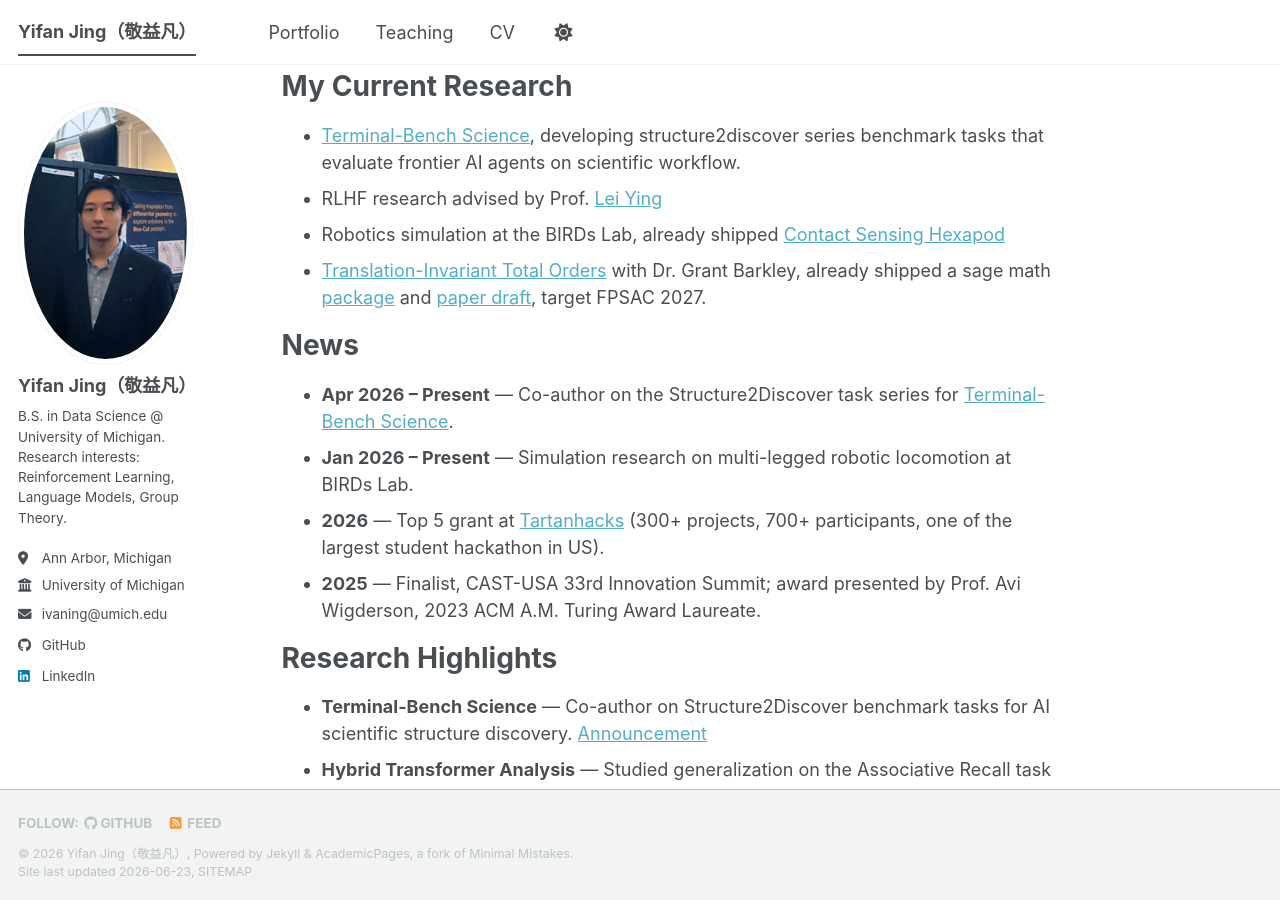
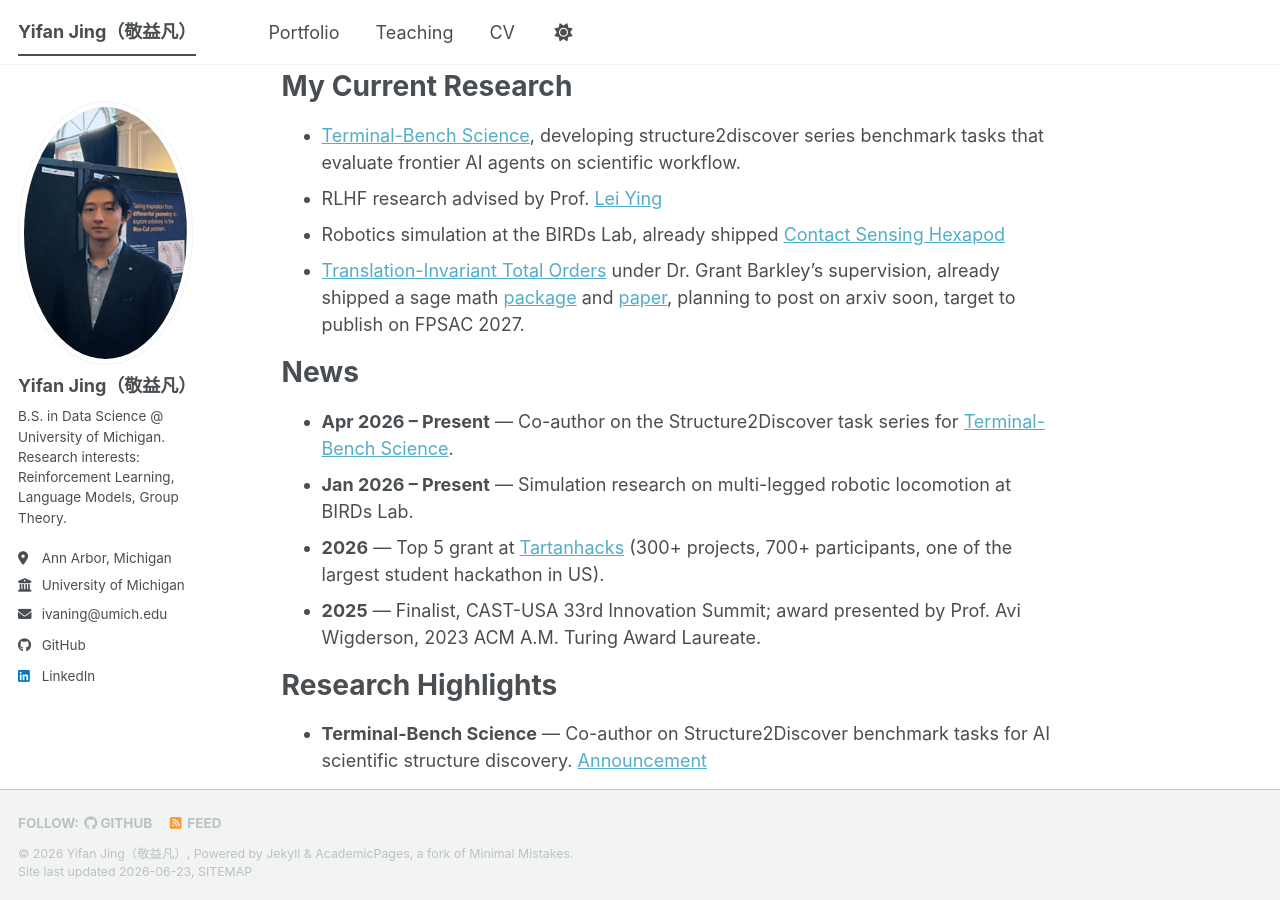
Before and after one commit to Ivann1242/Ivan, a Jekyll site: the page built from _pages/about.md, in a window 1280 px wide and 900 px high, scrolled down 309 px. Built offline with Jekyll 4.4.1, drawn with Linux system fonts in a browser that asks for light colours; a script bundle is joined from its source files by our own code; library files that are not in the unit come from our copies.

Commit message:
modified

```diff
--- a/_pages/about.md
+++ b/_pages/about.md
@@ -17,7 +17,7 @@ My Current Research
  * [Terminal-Bench Science](https://www.tbench.ai/news/tb-science-announcement), developing structure2discover series benchmark tasks that evaluate frontier AI agents on scientific workflow.
  * RLHF research advised by Prof. [Lei Ying](https://leiying.engin.umich.edu/post-docs-students/)
  * Robotics simulation at the BIRDs Lab, already shipped [Contact Sensing Hexapod](https://arxiv.org/abs/2603.09147)
- * [Translation-Invariant Total Orders](https://lsa.umich.edu/math/undergraduates/research-and-career-opportunities/research/LoGM/projects.html) with Dr. Grant Barkley, already shipped a sage math [package](https://github.com/emmaycl/TITO_Explore_package) and [paper draft]({{ site.baseurl }}/files/TITO_Package_Paper_Draft.pdf), target FPSAC 2027.
+ * [Translation-Invariant Total Orders](https://lsa.umich.edu/math/undergraduates/research-and-career-opportunities/research/LoGM/projects.html) under Dr. Grant Barkley's supervision, already shipped a sage math [package](https://github.com/emmaycl/TITO_Explore_package) and [paper]({{ site.baseurl }}/files/TITO_Package_Paper_Draft.pdf), planning to post on arxiv soon, target to publish on FPSAC 2027.
 
 News
 ======
```
Also changed, not shown: _pages/cv.md (+1 -1 lines), _portfolio/2025-tito.md (+1 -1 lines).
